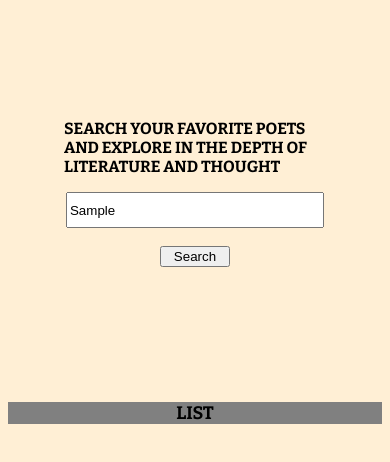
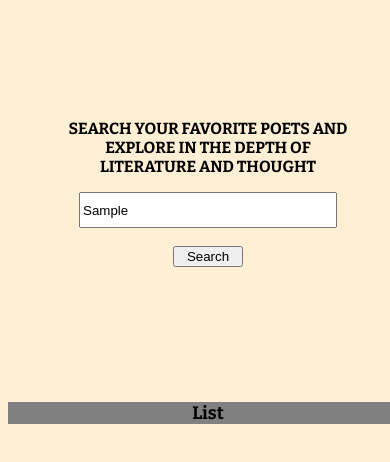
Before and after one commit to ashleymadera/POE, a plain HTML site: page index.html in a window 390 px wide. Both pictures are taken after typing "Sample" into the empty fields and a click on the button "Search". Shown: the part 280-742 px from the top of the page. Drawn offline with nearby package versions, Linux system fonts and the light colour scheme; no server answers.

Commit message:
media queries

```diff
--- a/main.css
+++ b/main.css
@@ -46,6 +46,7 @@ p{
   display: flex;
   flex-grow: inherit;
   justify-content: center;
+  text-align: center;
   font-size: 16px;
   font-family: 'Bitter', serif;
 }
@@ -81,7 +82,7 @@ button{
   border: 2px solid black; */
   min-height: 300px;
   width: 100%;
-
+  text-align: center;
   font-family: 'Bitter', serif;
   display: flex;
   flex-direction: column;
@@ -94,3 +95,31 @@ button{
   margin: auto;
 
 }
+
+@media ( max-width: 1000px)
+{
+
+  main {
+    width: 1000px;
+    margin: 0 auto;
+  background-color: papayawhip;
+  display: flex;
+  flex-direction: column;
+  justify-content: center;
+  align-items: center;
+
+}
+
+@media ( max-width: 800px)
+{
+
+  main {
+    width:400px;
+    margin: 0 auto;
+  background-color: papayawhip;
+  display: flex;
+  flex-direction: column;
+  justify-content: center;
+  align-items: center;
+
+}
--- a/script.js
+++ b/script.js
@@ -6,9 +6,14 @@ window.onload = function () {
   // const BASE_URL = ''
   const searchButton = document.getElementById('search')
   const input = document.getElementById('userInput')
-
+  let searchList = document.querySelector('h4')
+  const searchListSection = document.querySelector('.searchList')
 
   function searchInput() {
+    searchList.remove()
+    searchList = document.createElement('h4')
+    searchList.innerText = 'List'
+    searchListSection.appendChild(searchList)
     let keyword = input.value;
     console.log(keyword)
     poemSearch()
@@ -23,12 +28,11 @@ window.onload = function () {
     console.log(`${DOMAIN}${keyword}`)
     const response = await axios.get(`${DOMAIN}${keyword}`)
     console.log(response)
-
     printList()
   }
 
 
-  const searchList = document.querySelector('h4')
+
 
   async function printList() {
     let keyword = input.value;
@@ -39,7 +43,6 @@ window.onload = function () {
     listResponse.forEach(data => {
       const div = document.createElement('div')
       div.classList.add('item')
-      // div.style.border = '2px solid black'
       searchList.appendChild(div)
 
       let title = data.title
```
